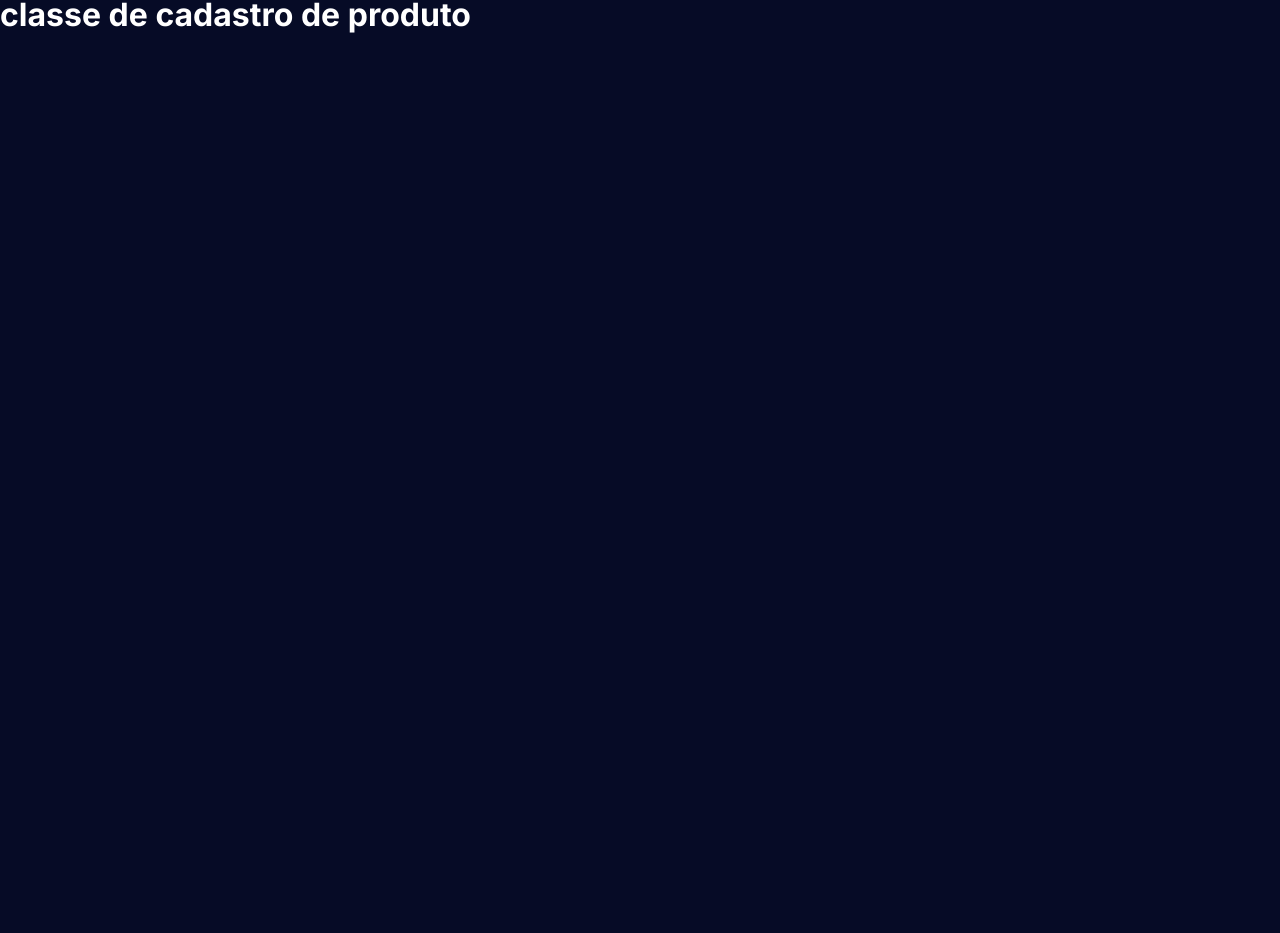
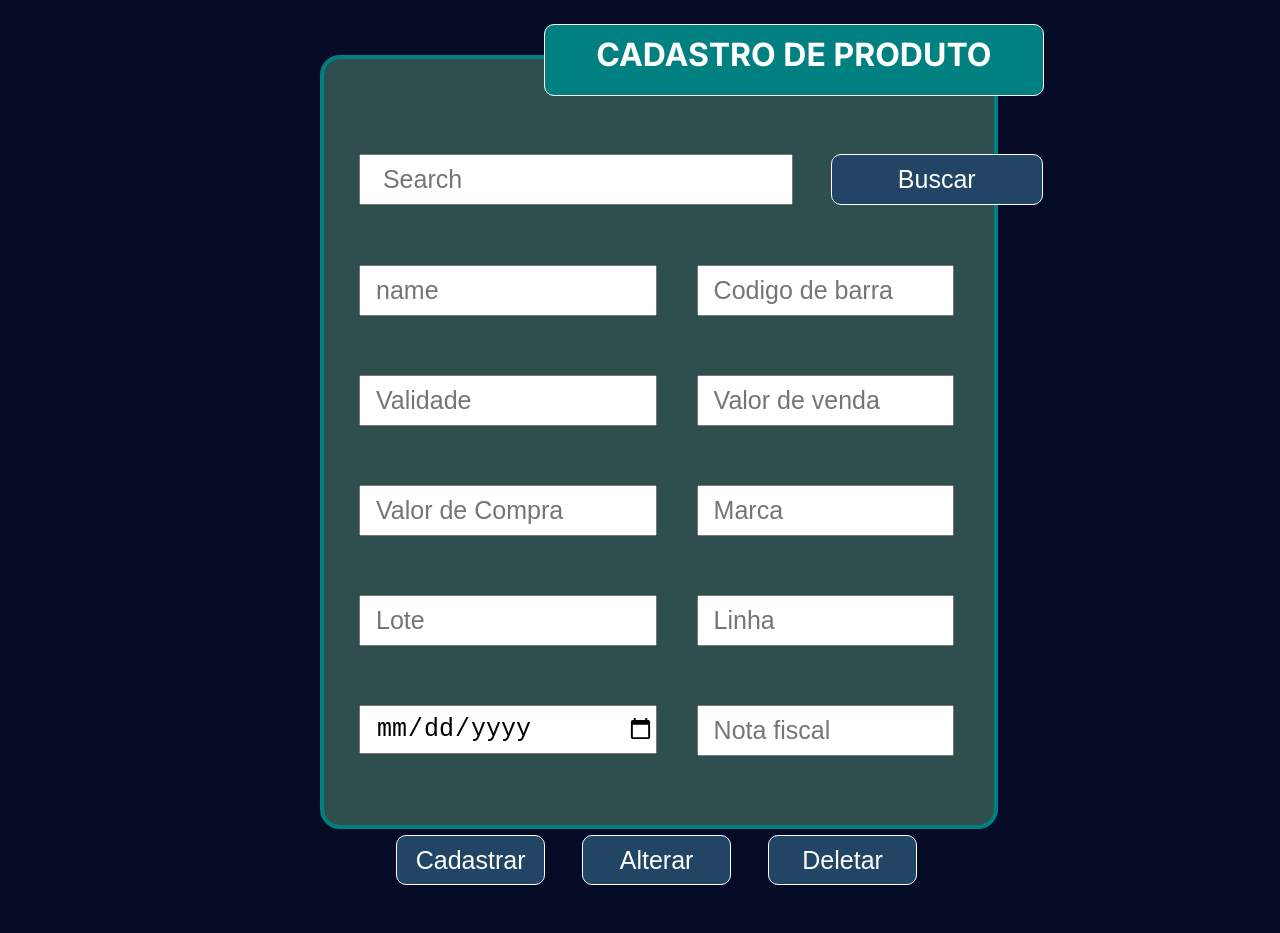
Before and after one commit to devinlineteams/interactivepdv, a React (Vite) app: page /cadastrarproduto in a window 1280 px wide. Shown: the part 5-938 px from the top of the page. Before the commit the page ends 800 px from the top, so only its background shows below. Built offline with nearby package versions, Linux system fonts and the light colour scheme; no server answers; a web font is replaced by a local one.

Commit message:
desenvolvido template de cadastro de prtoduto

```diff
--- a/package.json
+++ b/package.json
@@ -19,6 +19,7 @@
     "react": "^18.3.1",
     "react-dom": "^18.3.1",
     "react-router-dom": "^7.1.0",
+    "reactjs-popup": "^2.0.6",
     "styled-components": "^6.1.13"
   },
   "devDependencies": {
--- a/src/pages/cadastrar-produto/CadastrarProduto.tsx
+++ b/src/pages/cadastrar-produto/CadastrarProduto.tsx
@@ -1,4 +1,6 @@
 import { Component } from "react";
+import './cad-produto.css'
+import { Link } from "react-router-dom";
 
 export class CadastrarProduto extends Component{
 
@@ -8,7 +10,48 @@ export class CadastrarProduto extends Component{
 
         return(
             <>
-            <div> <h1>classe de cadastro de produto</h1></div>
+                <div id="bl-cad_prod">
+                    <div id="divh1">
+                    <h1>Cadastro de produto</h1>
+                    </div>
+                    <div id="inputs">
+                        <div id="search" >
+                            <input type="text"  className="d-prod-input" placeholder=" Search"></input>
+                            <button>Buscar</button>
+                        </div>
+                        <div className="d-prod-1">
+                            <input type="text" name="name"  className="d-prod-input" placeholder="name"></input>
+                            <input  type="text" name="codBarra" className="d-prod-input input-two" placeholder="Codigo de barra"></input>
+                        </div>
+                        <div className="d-prod-1">
+                            <input type="text" name="validity"  className="d-prod-input" placeholder="Validade"></input>
+                            <input  type="text" name="priceSales" className="d-prod-input input-two" placeholder="Valor de venda"></input>
+                        </div>
+                        <div className="d-prod-1">
+                            <input type="text" name="pricePurchase"  className="d-prod-input" placeholder="Valor de Compra"></input>
+                            <input  type="text" name="mark" className="d-prod-input input-two" placeholder="Marca"></input>
+                        </div>
+                        <div className="d-prod-1">
+                            <input type="text" name="batch"  className="d-prod-input" placeholder="Lote"></input>
+                            <input  type="text" name="line" className="d-prod-input input-two" placeholder="Linha"></input>
+                        </div>
+                        <div className="d-prod-1">
+                            <input type="date" name="dateRegistre"  className="d-prod-input" placeholder="Data Cadastro"></input>
+                            <input  type="text" name="notafiscal" className="d-prod-input input-two" placeholder="Nota fiscal"></input>
+                        </div>
+                        <div className="d-prod-2">
+                            <button className="btn-cad"> Cadastrar</button>
+                            <button className="btn-cad" >Alterar</button>
+                            <button className="btn-cad" >Deletar</button>
+
+                        </div>
+                        <div id="d-prod-voltar">
+                            <Link to="/pdv"><button id="voltar">Voltar</button></Link>
+                        </div>
+
+                    </div>
+
+                </div>
             </>
         )
     }
--- /dev/null
+++ b/src/pages/cadastrar-produto/cad-produto.css
@@ -0,0 +1,113 @@
+div#bl-cad_prod{
+    width: 50%;
+    height: 92vh;
+    margin-top: 60px;
+    float: left;
+    margin-left: 25%;
+    background-color: #2F4F4F;
+    border: solid 4px #008080;
+    padding: 15px;
+    border-radius: 20px;
+
+    & #divh1{
+        width: 500px;
+        height: 70px;
+        float: left;
+        margin-left: 32%;
+        margin-top: -50px;
+
+        & h1{
+            height: 60px;
+            justify-content: center;
+            text-align: center;
+            padding-top: 10px;
+            border-radius: 10px;
+            border: solid 1px white;
+            text-transform: uppercase;
+            background-color: #008080;
+        }
+    }
+
+    & #inputs{
+        margin-top: 80px;
+
+
+        & #search{
+            display: grid;
+            grid-template-columns:70% 250px ;
+            margin-left: 20px;
+            & .d-prod-input:placeholder{
+
+
+            }
+            & button{
+                background-color: #224566;
+                margin-left: 15%;
+                font-size: 25px;
+                border-radius: 10px;
+                border: solid 1px white;
+                color: white;
+                cursor: pointer;
+            }
+            & button:hover{
+                box-shadow: 1px 1px 10px white;
+            }
+        }
+    }
+}
+.d-prod-1{
+    margin-top: 60px;
+    height: 50px;
+    margin-left: 20px;
+    display: grid;
+    grid-template-columns: 48% 48%;
+}
+.d-prod-2{
+    margin-top: 80px;
+    display: grid;
+    margin-left: 20px;
+    grid-template-columns: 30% 30% 30%;
+    height: 50px;
+
+    & button{
+        margin-left: 20%;
+    }
+}
+.d-prod-input{
+    height: 45px;
+    font-size: 25px;
+    padding-left: 15px;
+}
+.input-two{
+    margin-left: 40px;
+}
+.btn-cad{
+    background-color: #224566;
+    margin-left: 15%;
+    font-size: 25px;
+    border-radius: 10px;
+    border: solid 1px white;
+    color: white;
+    cursor: pointer;
+}
+.btn-cad:hover{
+    box-shadow: 1px 1px 10px white;
+}
+div#d-prod-voltar{
+    width: 100%;
+    margin-top: 50px;
+    align-items: center;
+}
+button#voltar{
+    width: 200px;
+    height: 50px;
+    margin-left: 45%;
+    background-color: #224566;
+    font-size: 25px;
+    border-radius: 10px;
+    border: solid 1px white;
+    color: white;
+    cursor: pointer;
+    justify-content: center;
+    align-items: center;
+}
--- a/src/pages/pdv/Pdv.tsx
+++ b/src/pages/pdv/Pdv.tsx
@@ -151,7 +151,8 @@ export class Pdv extends Component{
         }
 
         cadastrarProduto(){
-         // this.props.navigate("/login")
+
+
         }
 
 
@@ -264,7 +265,9 @@ export class Pdv extends Component{
                              </div>
                              <div className='divMenuAtendente'>
                                         <Link to="/cadastrarproduto"><button className='funAtendente' >Cadastrar Produto</button> </Link>
-                                            <button className='funAtendente'>Cadastrar Categoria</button>
+                                            <button className='funAtendente' onClick={()=>{
+                                                this.cadastrarProduto()
+                                            }}>Cadastrar Categoria</button>
                                             <button className='funAtendente'>Cadastrar Cliente</button>
                                             <button className='funAtendente'>Consultar Produto</button>
                                             <button className='funAtendente'>Consultar Estoque</button>
```
Also changed, not shown: 1 other file (tests, documents, lock files or other folders).
